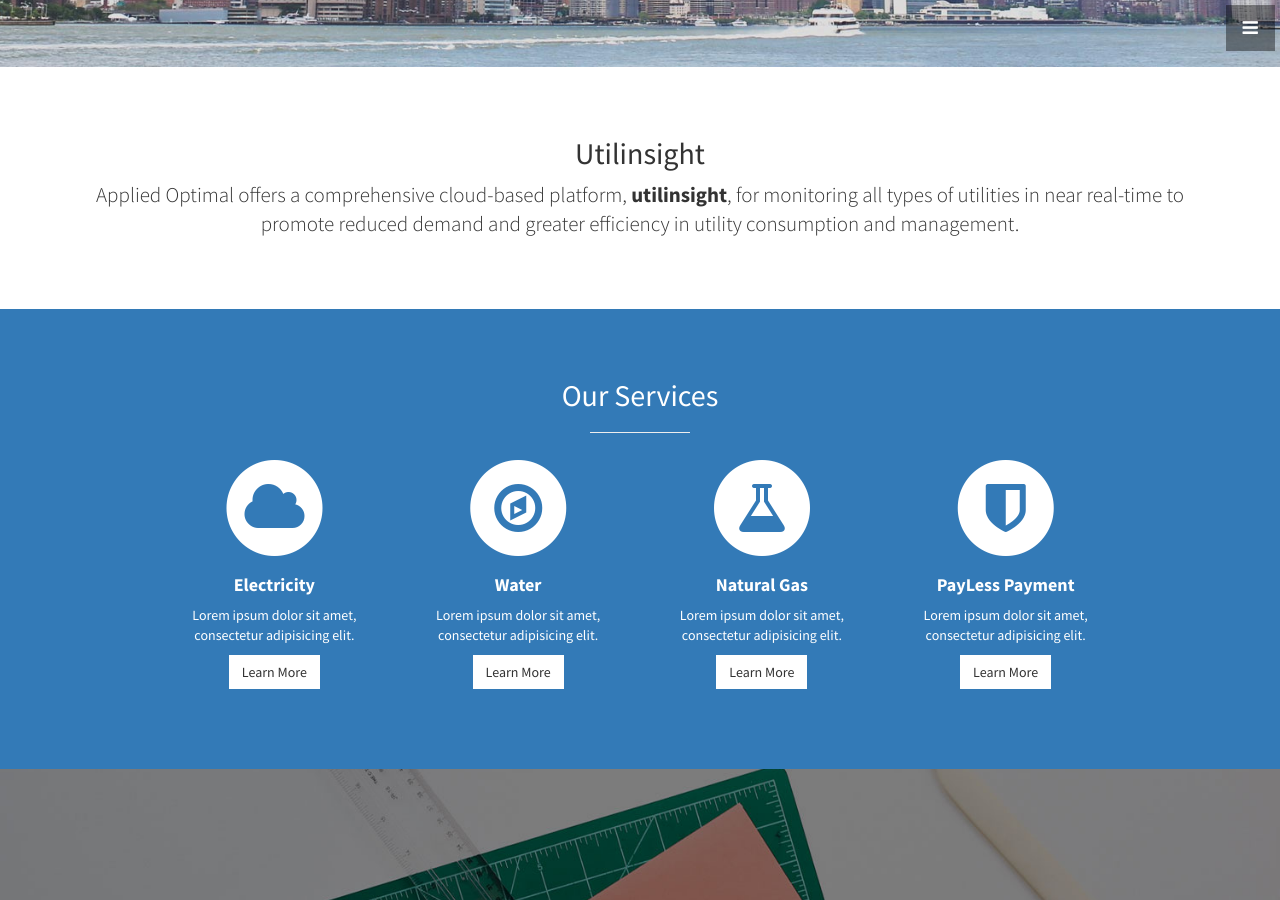
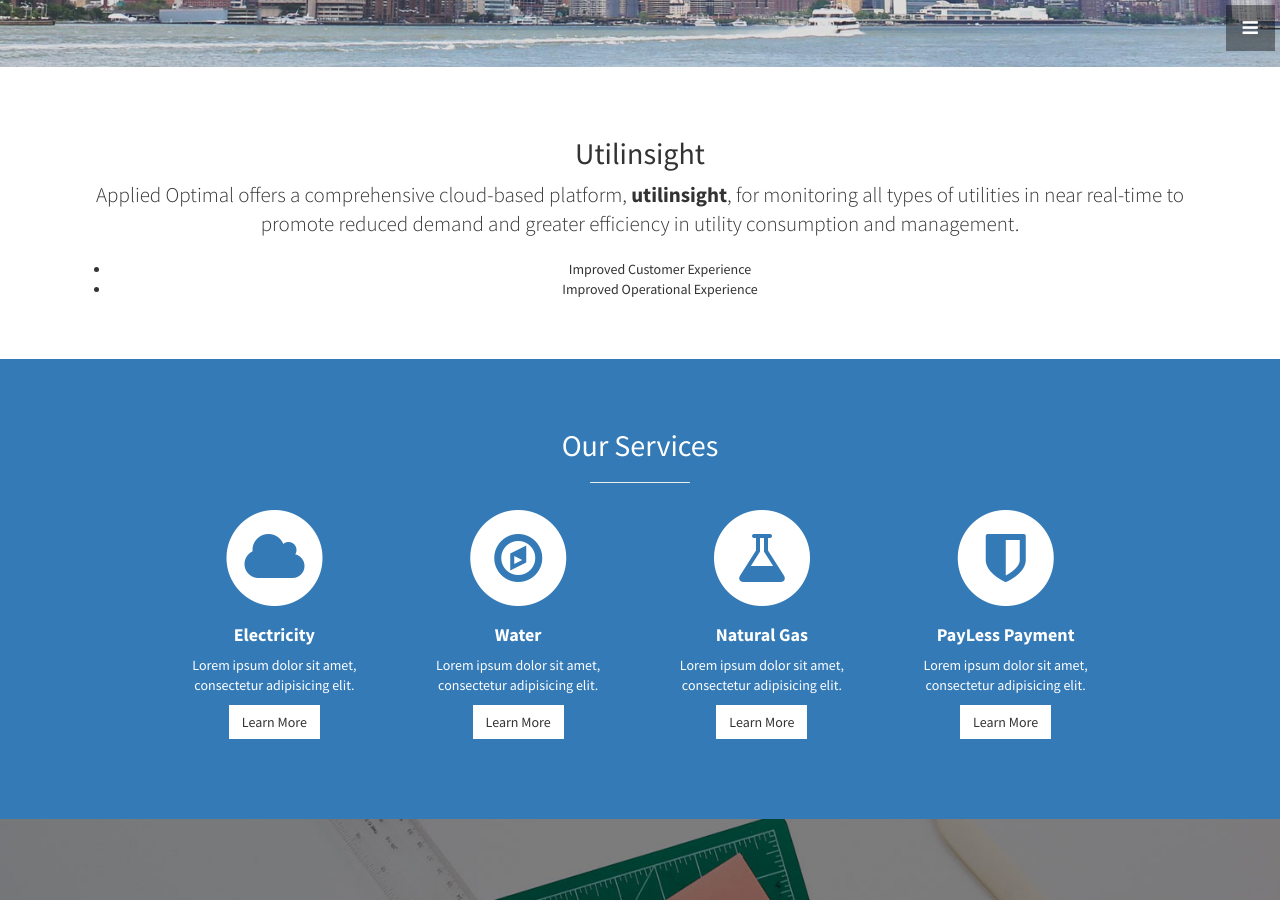
Before and after one commit to obacoskun/ao-website, a Jekyll site: the page built from index.html, in a window 1280 px wide and 900 px high, scrolled down 833 px. Built offline with Jekyll 4.4.1, drawn with Linux system fonts in a browser that asks for light colours.

Commit message:
minor changes to about

```diff
--- a/_includes/about.html
+++ b/_includes/about.html
@@ -8,6 +8,12 @@
           for monitoring all types of utilities in near real-time to promote reduced demand
           and greater efficiency in utility consumption and management.
         </p>
+        <p>
+          <ul>
+            <li>Improved Customer Experience</li>
+            <li>Improved Operational Experience</li>
+          </ul>
+        </p>
       </div>
     </div>
     <!-- /.row -->
```
